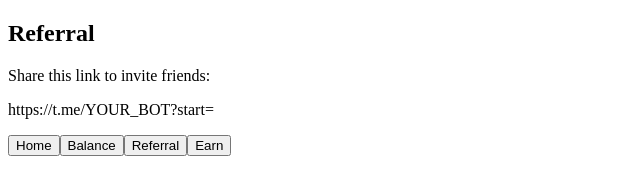
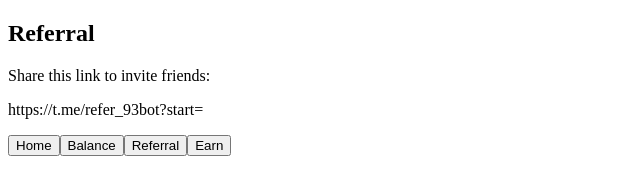
Before and after one commit to haki-web/telegram-referral-app, a Next.js app: page / in a window 1280 px wide. Both pictures are taken after a click on the button "Referral". Shown: the top 191 px of the page, without its empty margins (0-640 px from the left). Built offline with nearby package versions, Linux system fonts and the light colour scheme.

Commit message:
Update index.js

```diff
--- a/pages/index.js
+++ b/pages/index.js
@@ -47,7 +47,7 @@ export default function Home() {
         <div className="p-4 text-center">
           <h2 className="text-xl font-bold">Referral</h2>
           <p className="mt-2">Share this link to invite friends:</p>
-          <p className="mt-2 bg-white p-2 rounded border">{`https://t.me/YOUR_BOT?start=${referralCode}`}</p>
+          <p className="mt-2 bg-white p-2 rounded border">{`https://t.me/refer_93bot?start=${referralCode}`}</p>
         </div>
       )}
 
```
